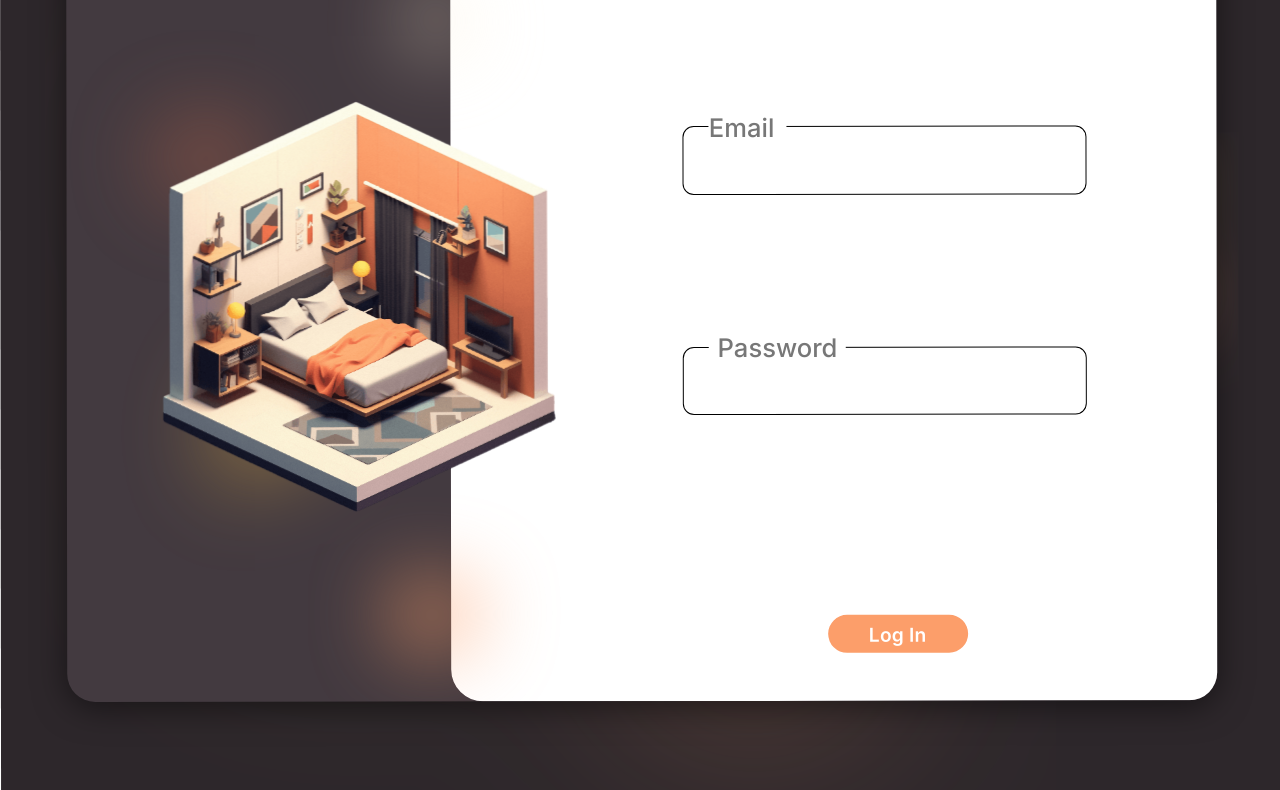
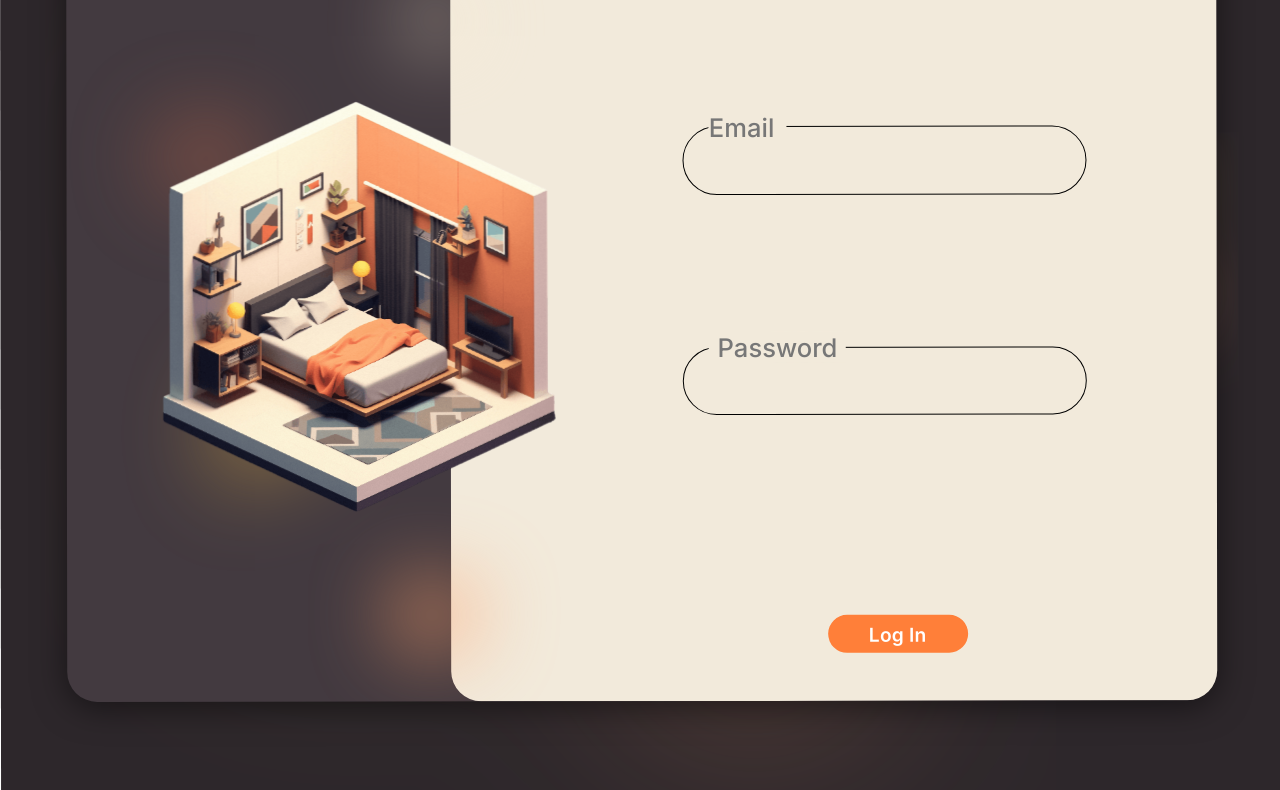
Before and after one commit to phantom339/HMS, a website built with Parcel: page index.html in a window 1280 px wide. Shown: the part 219-1009 px from the top of the page. Built offline with nearby package versions, Linux system fonts and the light colour scheme.

Commit message:
small changes

```diff
--- a/index.html
+++ b/index.html
@@ -46,10 +46,9 @@
 
           <img
             class="n-removebg-preview-2-icon"
-            alt=""
-            src="./public/272122674-10159893254912002-1111709085705414645-nremovebgpreview-2@2x.png"  <!-- upes logo -->
-          />
-        </div>
+            alt="upes logo "
+            src="./public/272122674-10159893254912002-1111709085705414645-nremovebgpreview-2@2x.png"
+          >
       </div>
     </div>
   </body>
--- a/styles/styles.css
+++ b/styles/styles.css
@@ -16,8 +16,7 @@
   top: 35.19px;
   left: 377.46px;
   font-size: 38.39px;
-  color: var(--color-lightsalmon-100);
-  -webkit-text-stroke: 2.4px #000;
+  color: #ff7f39;
 }
 .email {
   position: relative;
@@ -27,7 +26,7 @@
   position: absolute;
   top: -23.99px;
   left: 25.59px;
-  background-color: var(--color-white);
+  background-color: rgb(242, 234, 219);
   width: 77.57px;
   height: 48.78px;
   display: flex;
@@ -39,7 +38,7 @@
   position: absolute;
   top: 243.91px;
   left: 231.92px;
-  border-radius: var(--br-xs-2);
+  border-radius: 60px;
   border: 1.6px solid var(--color-black);
   box-sizing: border-box;
   width: 404.65px;
@@ -49,7 +48,7 @@
   position: absolute;
   top: -15.99px;
   left: 25.59px;
-  background-color: var(--color-white);
+  background-color: rgb(242, 234, 219);
   width: 136.75px;
   display: flex;
   flex-direction: row;
@@ -60,7 +59,7 @@
   position: absolute;
   top: 464.63px;
   left: 231.92px;
-  border-radius: var(--br-xs-2);
+  border-radius: 60px;
   border: 1.6px solid var(--color-black);
   box-sizing: border-box;
   width: 404.65px;
@@ -80,7 +79,7 @@
   top: 733.34px;
   left: 377.46px;
   border-radius: 23.19px;
-  background-color: #fc9e6a;
+  background-color: #ff7f39;
   width: 139.95px;
   height: 37.59px;
   display: flex;
@@ -96,8 +95,8 @@
   position: absolute;
   top: 0;
   left: 383.86px;
-  border-radius: 31.99px 0 0 31.99px;
-  background-color: var(--color-white);
+  border-radius: 30px 0 0 30px;
+  background-color: rgb(242, 234, 219);
   width: 767.72px;
   height: 818.9px;
   overflow: hidden;
@@ -154,7 +153,7 @@
   position: absolute;
   top: calc(50% - 409.37px);
   left: calc(50% - 574.22px);
-  border-radius: 27.99px;
+  border-radius: 30px;
   background-color: var(--color-darkslategray-200);
   box-shadow: 0 5.543505668640137px 33.26px rgba(0, 0, 0, 0.5);
   width: 1149.99px;
```
Also changed, not shown: 1 other file.
